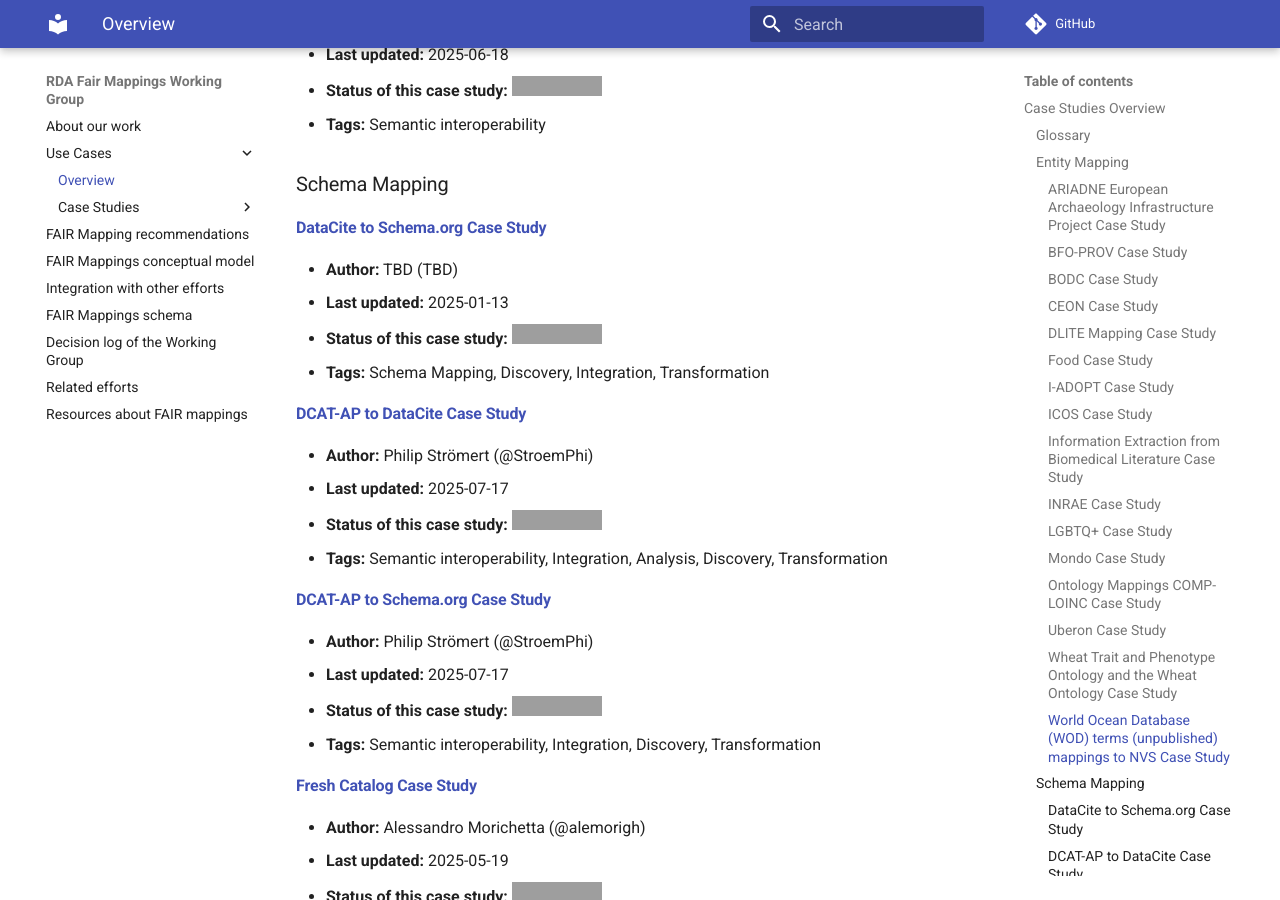
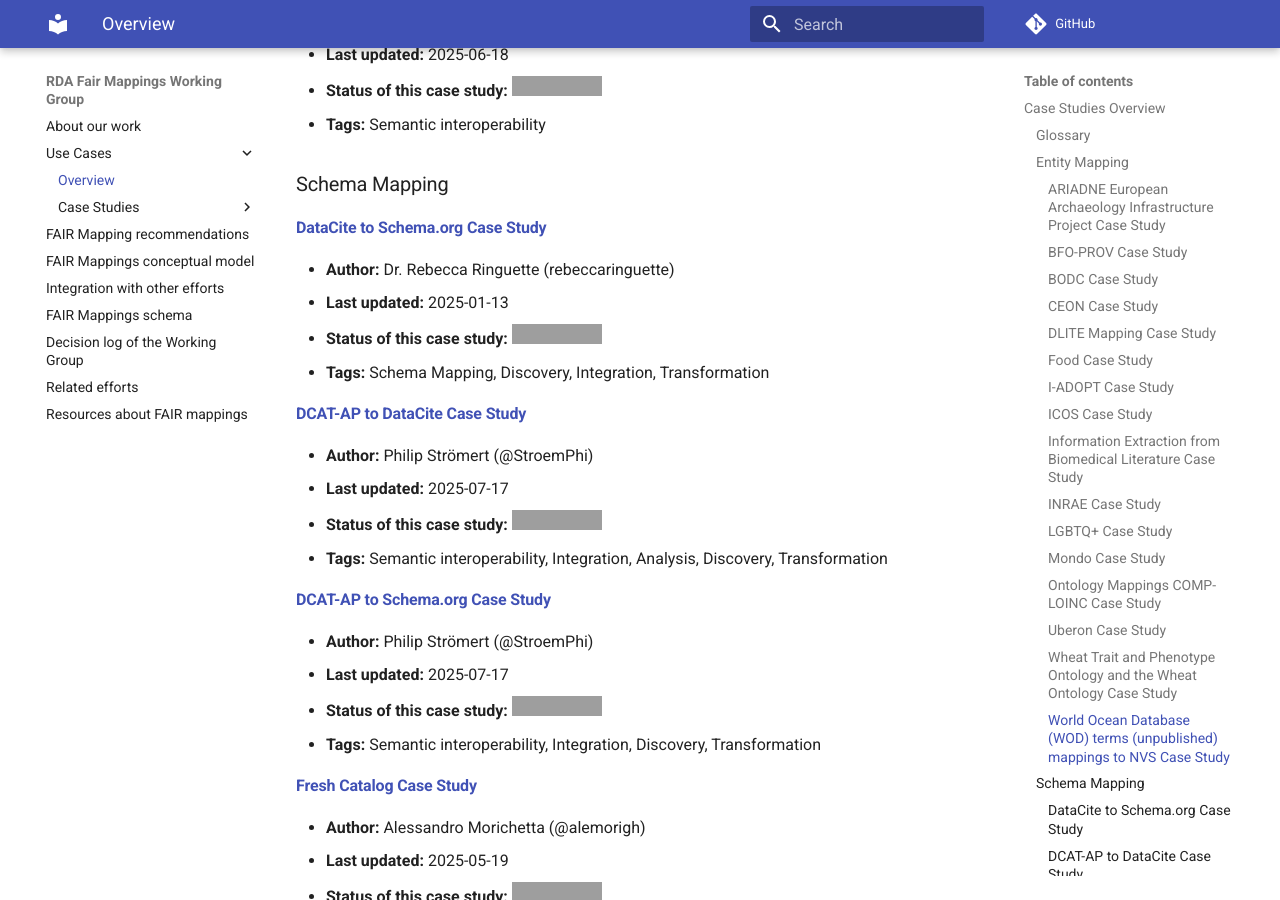
Before and after one commit to mapping-commons/rda-fair-mappings, an MkDocs documentation site: the page built from docs/use-cases.md, in a window 1280 px wide and 900 px high, scrolled down 3395 px, cut to the strip 0-900 px from the top of the window. Built offline with MkDocs 1.6.1 and Material for MkDocs 9.7.7, drawn with Linux system fonts in a browser that asks for light colours; comment, search, counter and statistics services are not loaded; grey boxes are pictures that could not be loaded.

Commit message:
[create-pull-request] automated change

```diff
--- a/docs/use-cases.md
+++ b/docs/use-cases.md
@@ -149,7 +149,7 @@
 
 #### [DataCite to Schema.org Case Study](case-study/case-study-datacite-schemaorg.md)
 
-- **Author:** TBD (TBD)
+- **Author:** Dr. Rebecca Ringuette (rebeccaringuette)
 - **Last updated:** 2025-01-13
 - **Status of this case study:** ![Status](https://img.shields.io/badge/Draft-yellow)
 - **Tags:** Schema Mapping, Discovery, Integration, Transformation
```
Also changed, not shown: docs/case-study/case-study-datacite-schemaorg.md (+1 -1 lines).
